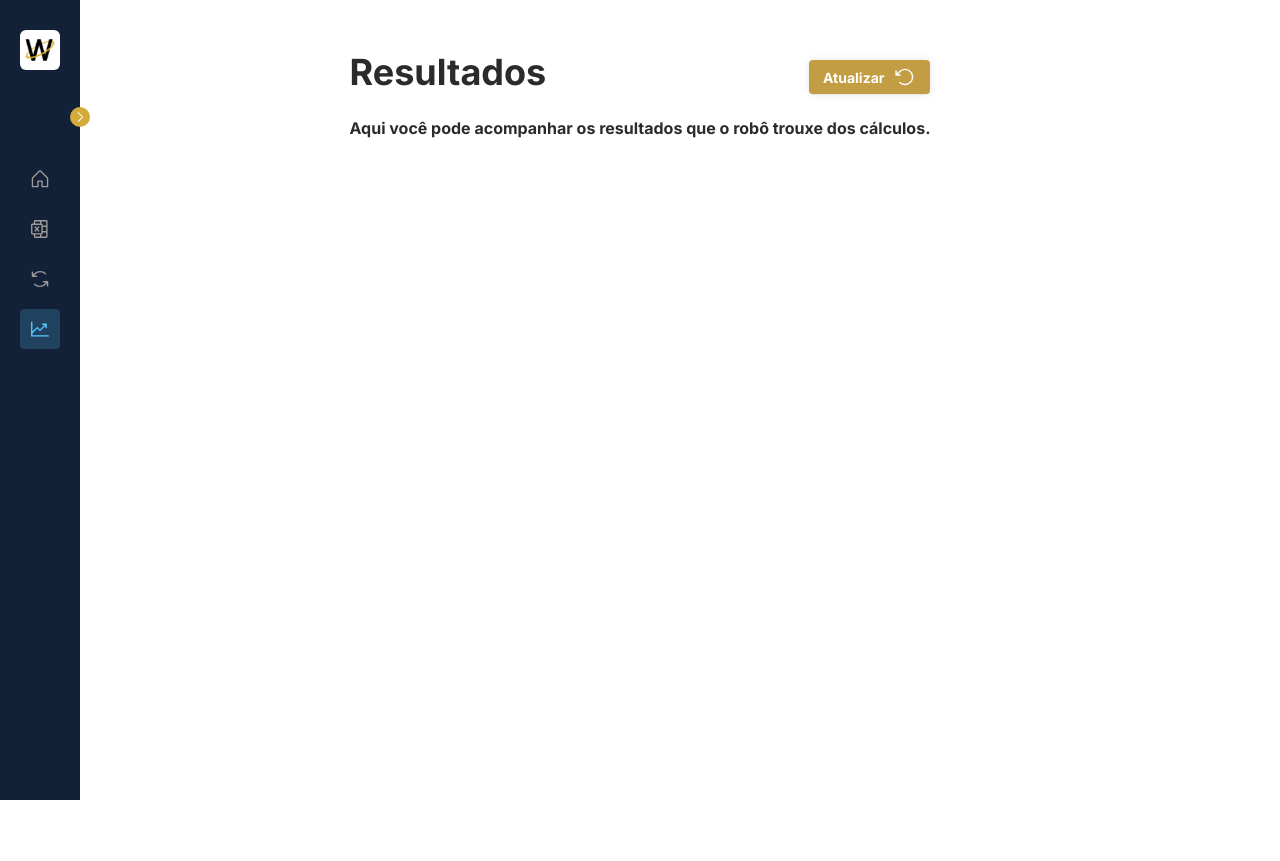
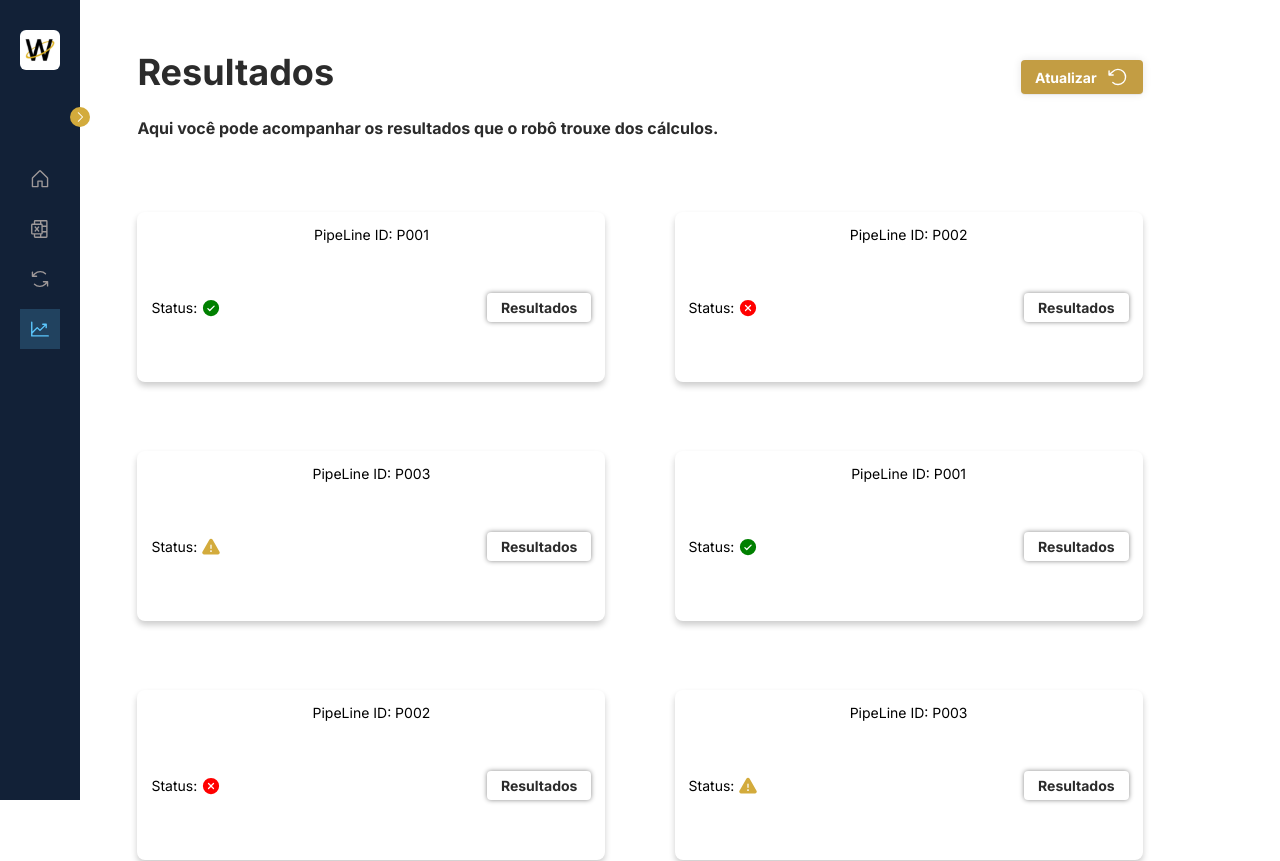
Before and after one commit to Gabrielivensdds/abastecimento-inteligente, a React (Vite) app: page /Results in a window 1280 px wide. Shown: the top 861 px of the page. Before the commit the page ends 800 px from the top, so only its background shows below. Built offline with nearby package versions, Linux system fonts and the light colour scheme.

Commit message:
Create CardStatus, finish page views. start react hook form

```diff
--- a/index.html
+++ b/index.html
@@ -6,7 +6,7 @@
     <link rel="preconnect" href="https://fonts.gstatic.com/" crossorigin>
     <meta name="viewport" content="width=device-width, initial-scale=1.0" />
     <link href="https://fonts.googleapis.com/css2?family=Inter:wght@100;400;500;700&display=swap" rel="stylesheet">
-    <title>Vite + React + TS</title>
+    <title>Abastecimento Inteligente</title>
   </head>
   <body>
     <div id="root"></div>
--- a/package.json
+++ b/package.json
@@ -16,6 +16,7 @@
     "@stitches/react": "^1.2.8",
     "react": "^18.2.0",
     "react-dom": "^18.2.0",
+    "react-hook-form": "^7.43.9",
     "react-router-dom": "^6.10.0",
     "react-select": "^5.7.2"
   },
--- /dev/null
+++ b/src/components/CardStatus/index.tsx
@@ -0,0 +1,82 @@
+import { useState } from 'react'
+import {
+  CardAlignContainer,
+  CardWrapper,
+  PipeId,
+  Status,
+  StyledButton,
+  colorStyles,
+} from './styles'
+import { CheckCircle, Warning, XCircle } from '@phosphor-icons/react'
+import Select from 'react-select/creatable'
+
+interface PipelineStatus {
+  id: number
+  pipelineId: string
+  status: string
+}
+
+interface CardStatusProps {
+  pipelineStatusList: PipelineStatus[]
+}
+
+const iconStatus = {
+  success: <CheckCircle size={20} weight="fill" color="green" />,
+  error: <XCircle size={20} weight="fill" color="red" />,
+  warning: <Warning size={20} weight="fill" color="#D3AB3C" />,
+}
+
+export default function CardStatusList({
+  pipelineStatusList,
+}: CardStatusProps) {
+  return (
+    <>
+      {pipelineStatusList.map((status, index) => (
+        <CardStatus key={index} {...status} />
+      ))}
+    </>
+  )
+}
+
+interface PipelineStatusCardProps extends PipelineStatus {}
+
+export function CardStatus({
+  id,
+  pipelineId,
+  status,
+}: PipelineStatusCardProps) {
+  const [isExpanded, setIsExpanded] = useState(false)
+  function handleExpand() {
+    event?.preventDefault()
+    setIsExpanded(!isExpanded)
+  }
+
+  const selectOptions = [
+    { label: 'Arquivos Disponiveis', value: 'Arquivos Disponiveis' },
+    { label: 'Localidades faltando', value: 'Localidades faltando' },
+    { label: 'Materiais faltando', value: 'Materiais faltando' },
+    { label: 'DOHs faltando', value: 'DOHs faltando' },
+  ]
+  return (
+    <CardWrapper expanded={isExpanded}>
+      <PipeId>PipeLine ID: {pipelineId}</PipeId>
+      <CardAlignContainer>
+        <Status>
+          Status:
+          {iconStatus[status]}
+          {/* <CheckCircle size={20} weight="fill" color="#D3AB3C" /> */}
+        </Status>
+        <StyledButton css={{ alignSelf: 'end' }} onClick={handleExpand}>
+          Resultados
+        </StyledButton>
+      </CardAlignContainer>
+      {isExpanded && (
+        <Select
+          options={selectOptions}
+          isClearable
+          styles={colorStyles}
+        ></Select>
+      )}
+    </CardWrapper>
+  )
+}
--- /dev/null
+++ b/src/components/CardStatus/styles.ts
@@ -0,0 +1,79 @@
+import { styled } from '../../styles'
+import { StylesConfig } from 'react-select'
+
+export const CardWrapper = styled('div', {
+  display: 'flex',
+  flexDirection: 'column',
+  alignItems: 'center',
+  borderRadius: '8px',
+  padding: '14px',
+  boxShadow: '0px 4px 6px rgba(0, 0, 0, 0.2)',
+  width: '29.25rem',
+  boxSizing: 'border-box',
+  variants: {
+    expanded: {
+      true: {
+        height: '12rem',
+      },
+      false: {
+        height: '10.625rem',
+      },
+    },
+  },
+})
+
+export const CardAlignContainer = styled('div', {
+  display: 'flex',
+  width: '100%',
+  justifyContent: 'space-between',
+  marginTop: '50px',
+  gap: '4.325rem',
+})
+
+export const Status = styled('h3', {
+  fontSize: '14px',
+  fontWeight: 400,
+  lineHeight: 1,
+  display: 'flex',
+  alignItems: 'center',
+  gap: '4px',
+})
+
+export const PipeId = styled('h3', {
+  fontSize: '14px',
+  fontWeight: 400,
+})
+
+export const StyledButton = styled('button', {
+  display: 'flex',
+  justifyContent: 'center',
+  alignItems: 'center',
+  padding: '6px 14px',
+  backgroundColor: '$white',
+  color: '$gray500',
+  fontWeight: '700',
+  fontSize: '14px',
+  borderRadius: '4px',
+  border: 'none',
+  outline: 'none',
+  boxShadow: '0px 0px 5px #888888 ',
+  '&:hover': {
+    backgroundColor: '$gray100',
+  },
+})
+
+interface Option {
+  readonly label: string
+  readonly value: string
+}
+
+export const colorStyles: StylesConfig<Option> = {
+  control: (styles) => ({
+    ...styles,
+    backgroundColor: 'white',
+    borderRadius: '4px',
+    height: '2.875rem',
+    width: '27.5rem',
+    margin: '0.875rem',
+  }),
+}
--- a/src/components/MultiSelect/styles.ts
+++ b/src/components/MultiSelect/styles.ts
@@ -13,6 +13,7 @@ export const colorStyles: StylesConfig<ColourOption, true> = {
     backgroundColor: 'white',
     borderRadius: '4px',
     height: '2.875rem',
+    width: '56.25rem',
     margin: '0.875rem',
   }),
   multiValue: (styles) => {
--- a/src/components/RadioGroup/index.tsx
+++ b/src/components/RadioGroup/index.tsx
@@ -13,6 +13,7 @@ interface Option {
 
 interface RadioGroupProps {
   options: Option[]
+  onChange: (selectedOptions: string) => string
 }
 
 export function RadioGroup({ options }: RadioGroupProps) {
--- a/src/components/Sidebar/styles.ts
+++ b/src/components/Sidebar/styles.ts
@@ -4,6 +4,7 @@ import { NavLink } from 'react-router-dom'
 export const ContainerSidebar = styled('div', {
   display: 'flex',
   flexDirection: 'column',
+  zIndex: '999',
   gap: '30px',
   height: '100vh',
   backgroundColor: '$blue500',
@@ -121,12 +122,10 @@ export const StyledNavLink = styled(NavLink, {
   '&:hover': {
     backgroundColor: '$blue100',
     color: '$blue50',
-    borderRight: '5px solid $blue50',
   },
   '&.active': {
     backgroundColor: '$blue100',
     color: '$blue50',
-    borderRadius: '4px',
   },
   variants: {
     collapsed: {
@@ -139,6 +138,9 @@ export const StyledNavLink = styled(NavLink, {
       },
       false: {
         padding: '10px 0 10px 24px',
+        '&.active': {
+          borderRight: '5px solid $blue50',
+        },
       },
     },
   },
--- a/src/pages/Results/index.tsx
+++ b/src/pages/Results/index.tsx
@@ -1,12 +1,33 @@
 import { ArrowCounterClockwise } from '@phosphor-icons/react'
 import { Button } from '../../components/Button'
 import { SubTitle } from '../../components/SubTitle'
-import { LineFormConteiner, StyledForm, TitleFormConteiner } from './styles'
+import {
+  LineFormConteiner,
+  Container,
+  TitleFormConteiner,
+  GripConteiner,
+} from './styles'
 import { Title } from '../../components/Title'
+import CardStatusList from '../../components/CardStatus'
 
 export function Results() {
+  const pipelineStatusData = [
+    { id: 1, pipelineId: 'P001', status: 'success' },
+    { id: 2, pipelineId: 'P002', status: 'error' },
+    { id: 3, pipelineId: 'P003', status: 'warning' },
+    { id: 1, pipelineId: 'P001', status: 'success' },
+    { id: 2, pipelineId: 'P002', status: 'error' },
+    { id: 3, pipelineId: 'P003', status: 'warning' },
+    { id: 1, pipelineId: 'P001', status: 'success' },
+    { id: 2, pipelineId: 'P002', status: 'error' },
+    { id: 3, pipelineId: 'P003', status: 'warning' },
+    { id: 1, pipelineId: 'P001', status: 'success' },
+    { id: 2, pipelineId: 'P002', status: 'error' },
+    { id: 3, pipelineId: 'P003', status: 'warning' },
+  ]
+
   return (
-    <StyledForm>
+    <Container>
       <TitleFormConteiner>
         <LineFormConteiner>
           <Title>Resultados</Title>
@@ -19,7 +40,10 @@ export function Results() {
           Aqui você pode acompanhar os resultados que o robô trouxe dos
           cálculos.
         </SubTitle>
+        <GripConteiner>
+          <CardStatusList pipelineStatusList={pipelineStatusData} />
+        </GripConteiner>
       </TitleFormConteiner>
-    </StyledForm>
+    </Container>
   )
 }
--- a/src/pages/Results/styles.ts
+++ b/src/pages/Results/styles.ts
@@ -1,6 +1,6 @@
 import { styled } from '../../styles'
 
-export const StyledForm = styled('form', {
+export const Container = styled('div', {
   display: 'flex',
   justifyContent: 'start',
   alignItems: 'start',
@@ -21,6 +21,7 @@ export const LineFormConteiner = styled('div', {
   width: '100%',
   justifyContent: 'space-between',
   marginTop: '50px',
+  gap: '4.325rem',
 })
 
 export const TitleFormConteiner = styled('div', {
@@ -28,3 +29,12 @@ export const TitleFormConteiner = styled('div', {
   flexDirection: 'column',
   gap: '24px',
 })
+
+export const GripConteiner = styled('div', {
+  display: 'grid',
+  gridTemplateColumns: '1fr 1fr',
+  width: '100%',
+  justifyContent: 'space-between',
+  marginTop: '50px',
+  gap: '4.325rem',
+})
--- a/src/pages/Sheets/index.tsx
+++ b/src/pages/Sheets/index.tsx
@@ -12,6 +12,13 @@ export function Sheets() {
           para o cálculo do robô.
         </SubTitle>
       </TitleFlexConteiner>
+      {/* user &amp;rm=minimal top hide sheets options */}
+      <iframe
+        title="Planilha do Google"
+        src="https://docs.google.com/spreadsheets/d/1xHwDFGfQQ06JLHmBgK7nV-a6oHblCJWRqmzekf_-gME/edit?usp=sharing"
+        height="800"
+        width="100%"
+      ></iframe>
     </StyledFlex>
   )
 }
```
Also changed, not shown: src/pages/Form/index.tsx (+30 -11 lines), 1 other file (tests, documents, lock files or other folders).
